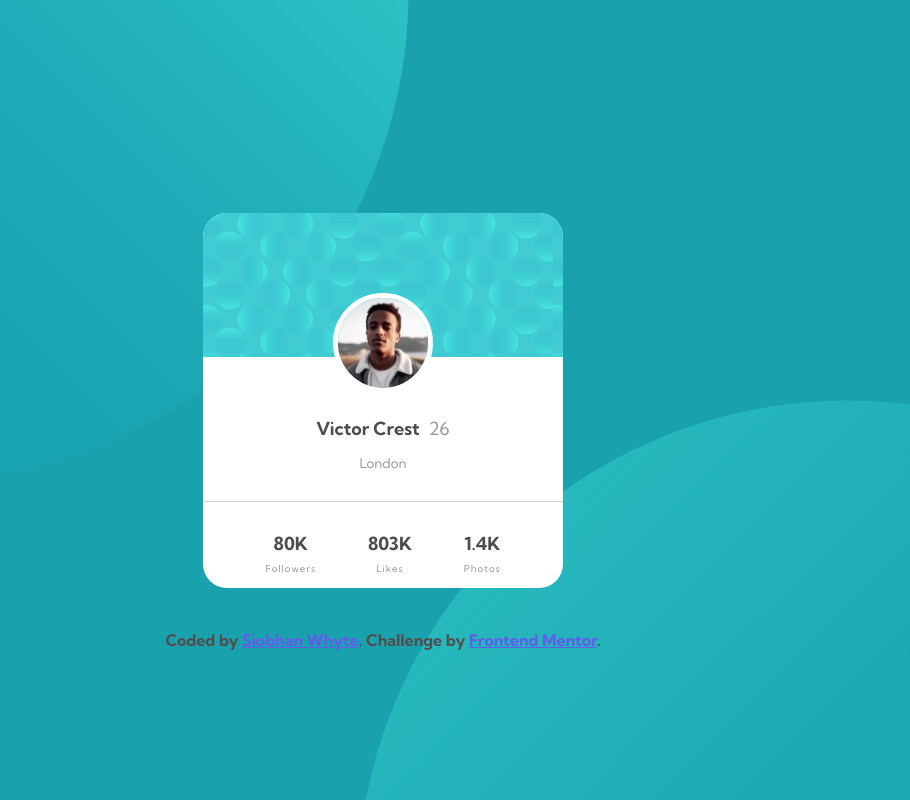
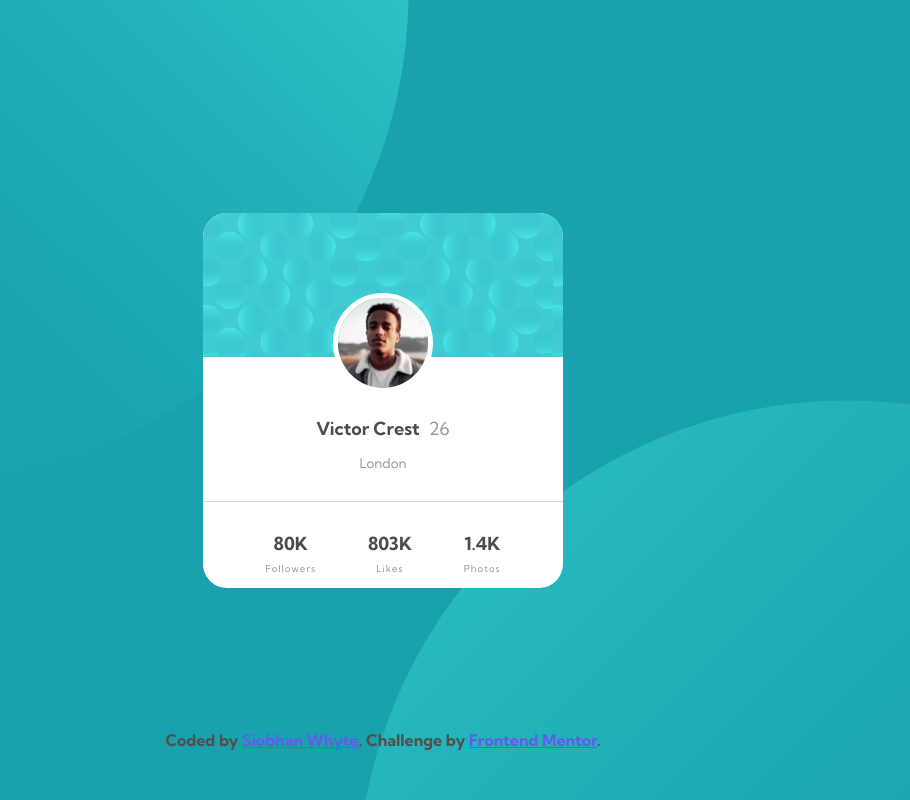
Before and after one commit to SiobhanWhyte/profile-card-component-main, a plain HTML site: page index.html in a window 1280 px wide. Shown: the whole page, without its empty margins (257-1167 px from the left). Drawn offline with Linux system fonts and the light colour scheme.

Commit message:
attribution padding edit

```diff
--- a/style.css
+++ b/style.css
@@ -104,7 +104,7 @@
 
   .attribution {
     position: absolute;
-    bottom: 150px;
+    bottom: 50px;
     font-size: 1rem;
     text-align: center;
     color: rgb(82, 78, 78);
```
